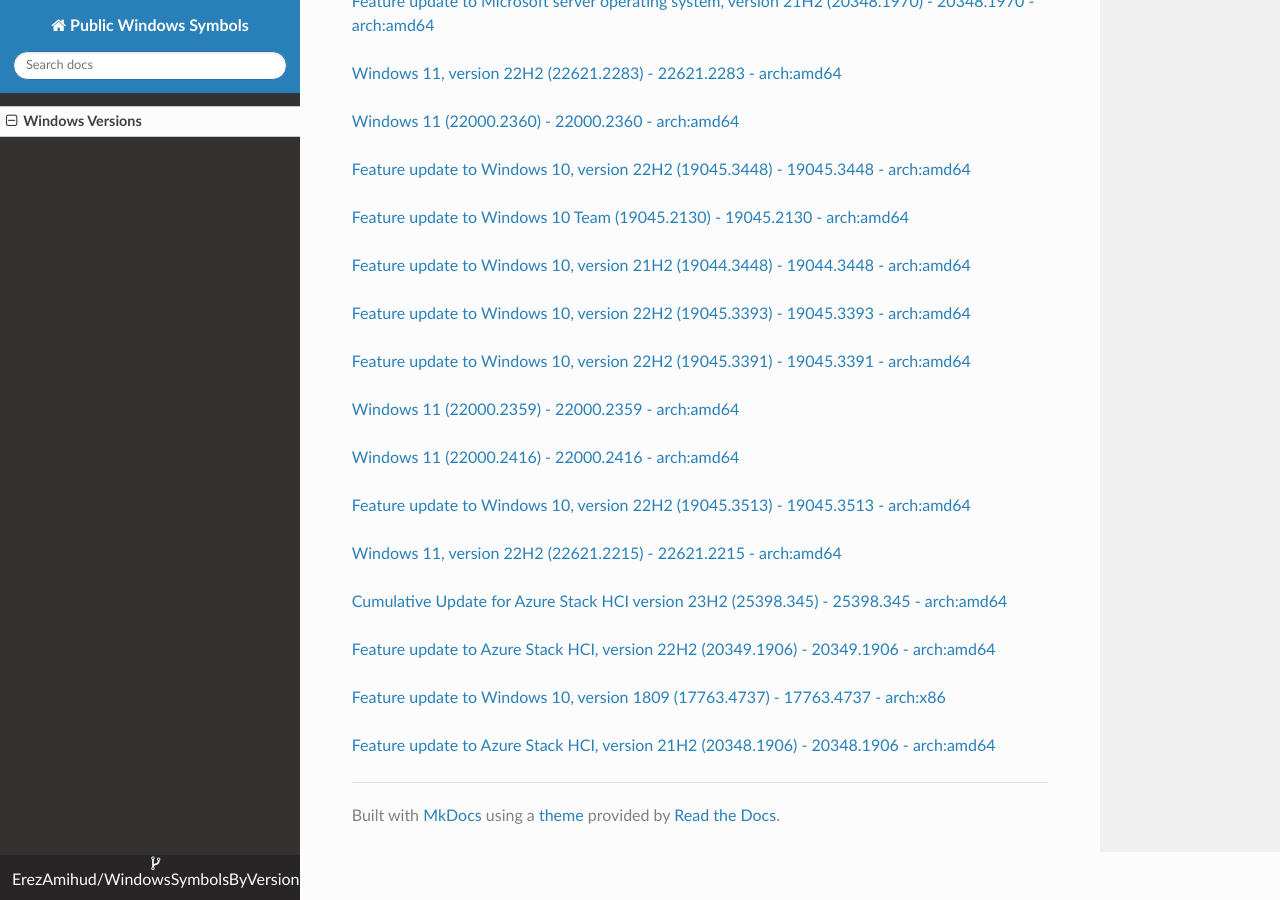
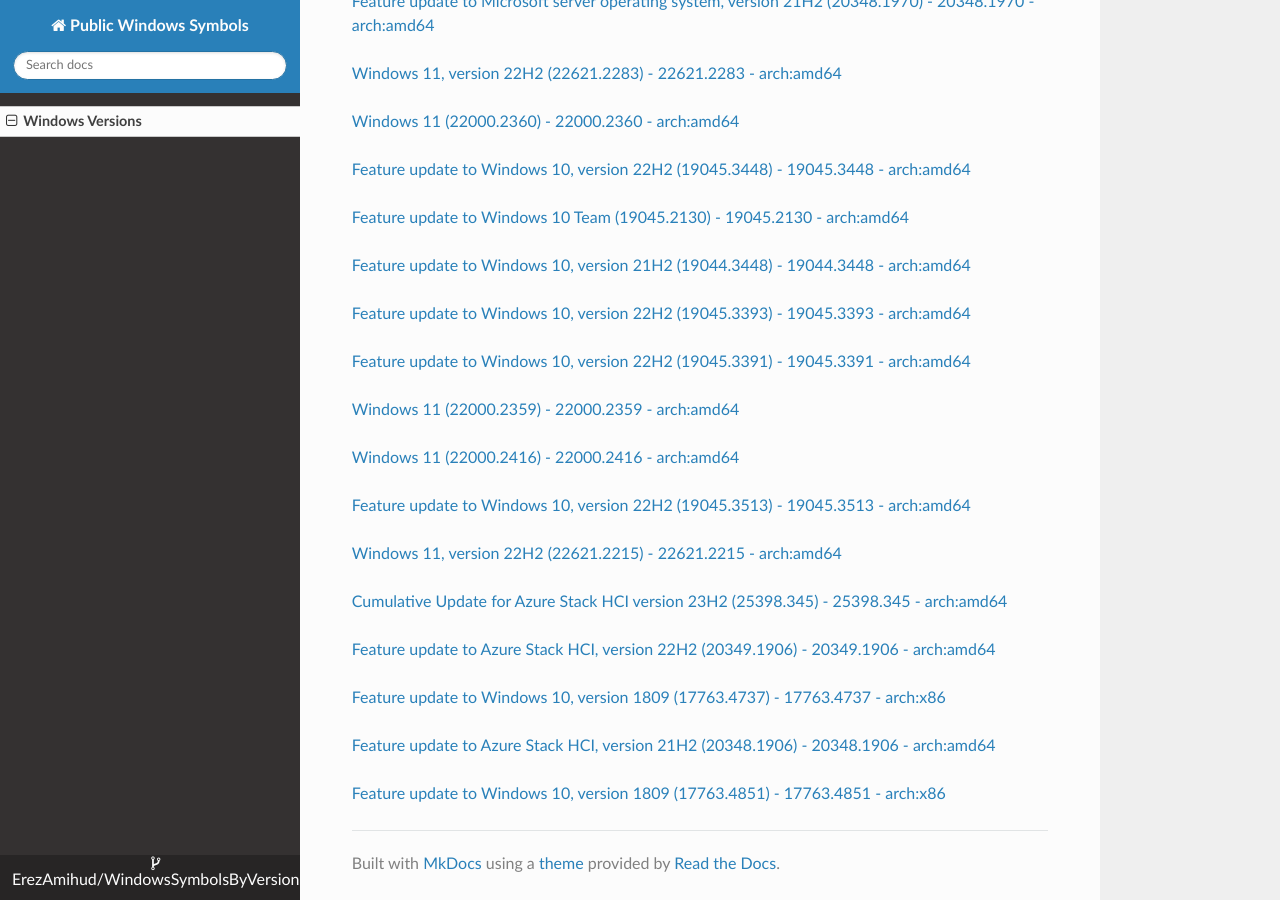
Before and after one commit to ErezAmihud/WindowsSymbolsByVersion, an MkDocs documentation site: the page built from docs/index.md, in a window 1280 px wide and 900 px high, scrolled down 25709 px. Built offline with MkDocs 1.6.1, drawn with Linux system fonts in a browser that asks for light colours; nearby versions of some CDN libraries.

Commit message:
Automated commit, add manifest for 84627731-bce0-4fd7-84cc-6ae19fa1b79a

```diff
--- a/docs/index.md
+++ b/docs/index.md
@@ -1459,3 +1459,6 @@
 
 
 [Feature update to Azure Stack HCI, version 21H2 (20348.1906) - 20348.1906 - arch:amd64](https://github.com/ErezAmihud/WindowsSymbolsByVersion/blob/main/manifests/c9ec6872-f391-4344-8255-f80159198eda.manifest)
+
+
+[Feature update to Windows 10, version 1809 (17763.4851) - 17763.4851 - arch:x86](https://github.com/ErezAmihud/WindowsSymbolsByVersion/blob/main/manifests/84627731-bce0-4fd7-84cc-6ae19fa1b79a.manifest)
```
Also changed, not shown: process_builds.json (+1 -1 lines), 1 other file.
